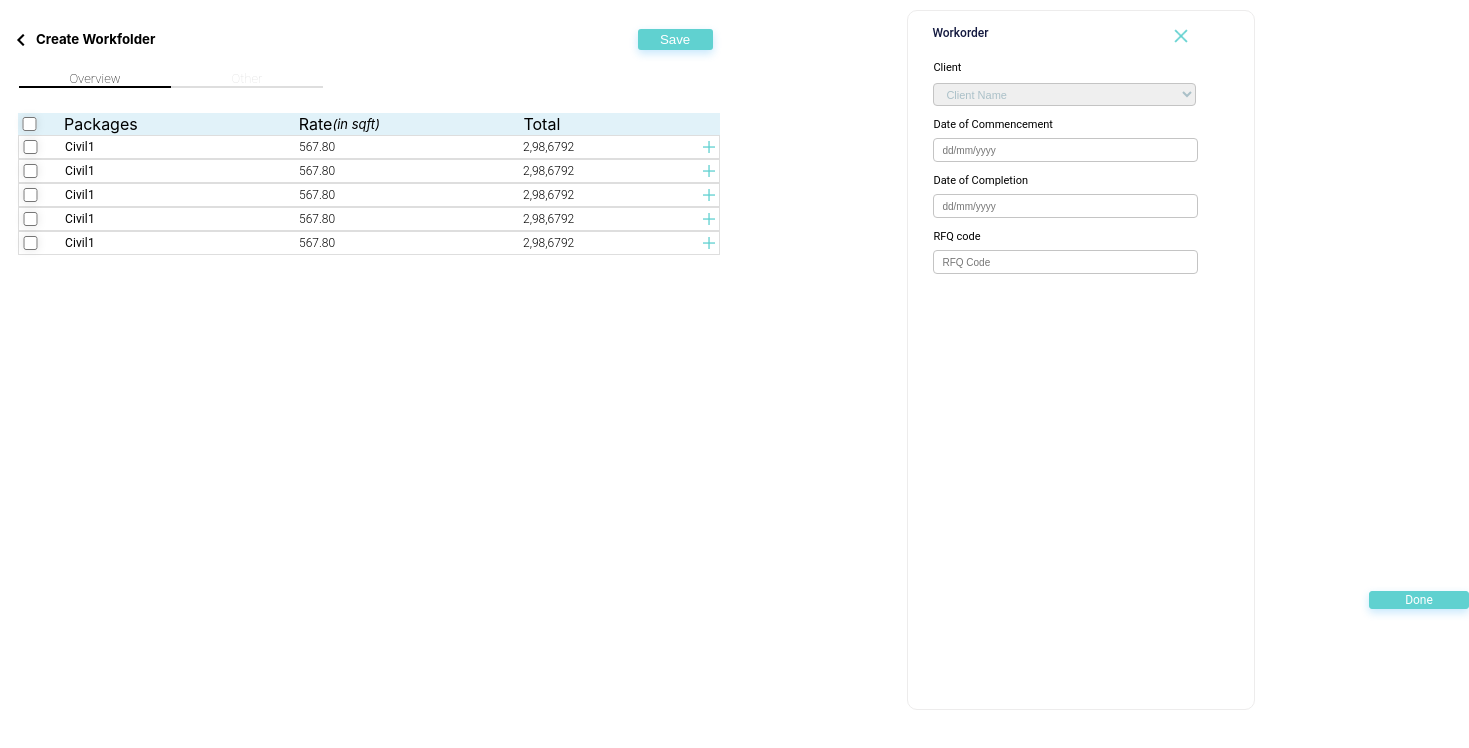
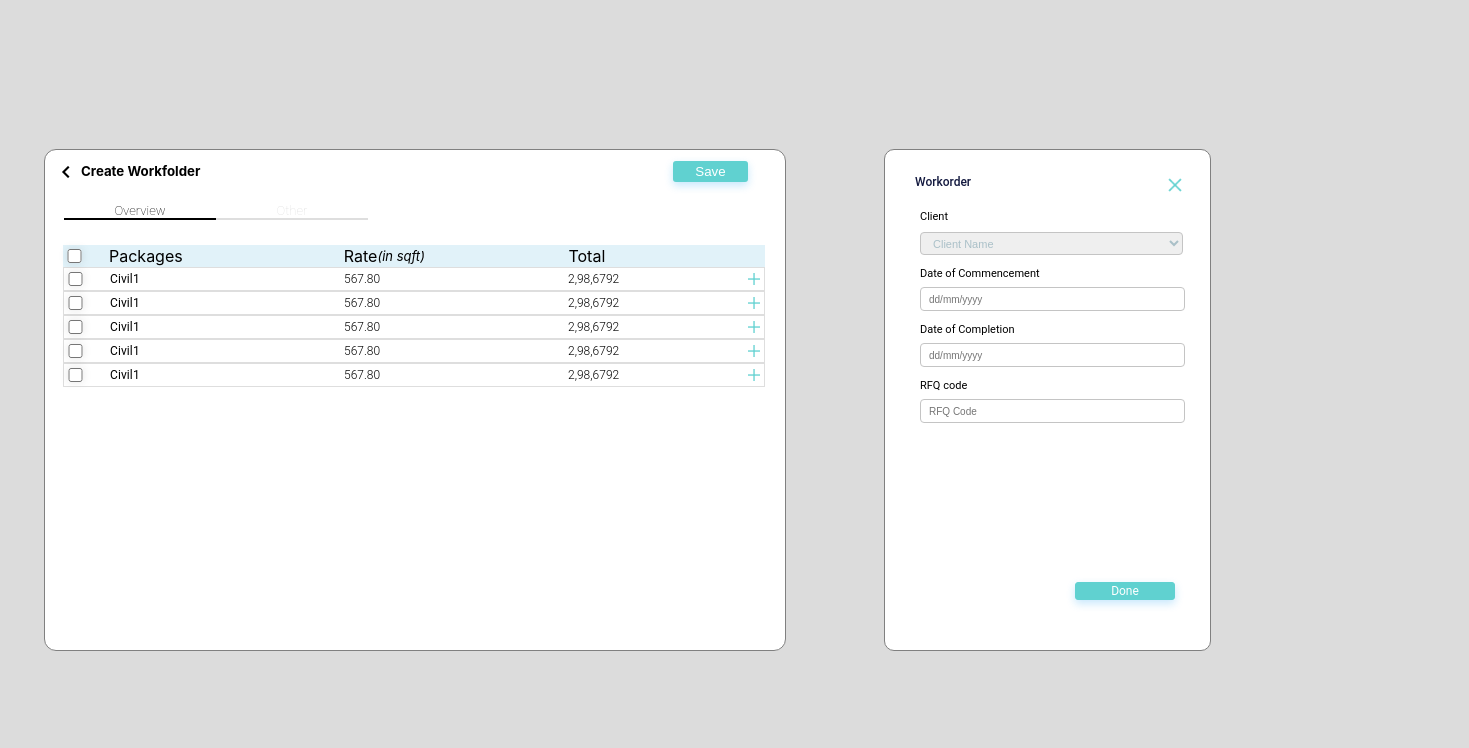
Before and after one commit to asanwal07/Assignment, a React (Create React App) app: page / in a window 1280 px wide. Shown: the top 748 px of the page, 1469 px wide, since content can reach past the window. Built offline with nearby package versions, Linux system fonts and the light colour scheme.

Commit message:
Update index.css

```diff
--- a/src/index.css
+++ b/src/index.css
@@ -1,35 +1,51 @@
 body {
   margin: 0;
-  font-family: -apple-system, BlinkMacSystemFont, 'Segoe UI', 'Roboto', 'Oxygen',
-    'Ubuntu', 'Cantarell', 'Fira Sans', 'Droid Sans', 'Helvetica Neue',
+  font-family: -apple-system, BlinkMacSystemFont, "Segoe UI", "Roboto", "Oxygen",
+    "Ubuntu", "Cantarell", "Fira Sans", "Droid Sans", "Helvetica Neue",
     sans-serif;
   -webkit-font-smoothing: antialiased;
   -moz-osx-font-smoothing: grayscale;
+  display: flex;
+  align-items: center;
+  height: 100vh;
+  width: 100vw;
+  justify-content: space-around;
+  background-color: gainsboro;
 }
 
 .MainContainer {
   display: flex;
   /* border: 2px solid yellow; */
   height: 90vh;
-  justify-content: space-between;
+  width: 100vw;
+  position: relative;
+  justify-content: space-around;
+  align-items: center;
+  /* background-color: ; */
 }
 
 .BigScreen {
   /* border: 1px solid black; */
-  width: 57%;
-  margin-top: 18px;
+  width: 720px;
+  height: 60vh;
   padding: 10px;
+  border: 1px solid gray;
+  background-color: white;
+  border-radius: 12px;
+
   /* border: 1px solid rgb(237, 236, 236); */
-
 }
 
 .SmallScreen {
-  border: 1px solid rgb(237, 236, 236);
-    width: 27%;
+  border: 1px solid gray;
+  width: fit-content;
   border-radius: 10px;
   margin: 10px;
+  background-color: white;
+  height: 60vh;
   margin-right: 25px;
-
+  position: relative;
+  padding: 10px;
 }
 
 .CreateWork {
@@ -55,13 +71,13 @@ body {
 
 .save button {
   border: 0px solid seagreen;
-  background-color: #60D1D0;
+  background-color: #60d1d0;
   border-radius: 3px;
   width: 75px;
   height: 21px;
   color: white;
-  box-shadow: 0px 3.4827635288238525px 8.7069091796875px rgba(16, 156, 241, 0.24);
-
+  box-shadow: 0px 3.4827635288238525px 8.7069091796875px
+    rgba(16, 156, 241, 0.24);
 }
 
 .save {
@@ -69,28 +85,25 @@ body {
   color: white;
 }
 
-
 .selector {
   /* border: 1px solid black; */
   display: flex;
   cursor: pointer;
   margin-left: 9px;
-  font-family: 'Roboto';
+  font-family: "Roboto";
   font-size: 13px;
   font-weight: 200;
-
 }
 
 .overview {
   border-bottom: 2px solid black;
   width: 152px;
   text-align: center;
-
 }
 
 .other {
-  color: #DEDEDE;
-  border-bottom: 2px solid #DEDEDE;
+  color: #dedede;
+  border-bottom: 2px solid #dedede;
   width: 152px;
   text-align: center;
 }
@@ -105,14 +118,13 @@ body {
   height: 22px;
 }
 
-
 .two {
   display: flex;
   margin-left: 8px;
   background-color: white;
   height: 32px;
-  border: 1px solid #DEDEDE;
-  font-family: 'Roboto';
+  border: 1px solid #dedede;
+  font-family: "Roboto";
   font-weight: 300;
   width: 700px;
   height: 22px;
@@ -137,23 +149,22 @@ body {
   width: 32%;
   display: flex;
   align-items: center;
-
 }
 
 .two .rate {
-  font-family: 'Roboto';
+  font-family: "Roboto";
   font-size: 12px;
   font-weight: 300;
 }
 
 .two .total {
-  font-family: 'Roboto';
+  font-family: "Roboto";
   font-size: 12px;
   font-weight: 300;
 }
 
 .two .content {
-  font-family: 'Roboto';
+  font-family: "Roboto";
   font-size: 12px;
   font-weight: 400;
   letter-spacing: 0.1px;
@@ -166,12 +177,9 @@ body {
 .checkbox input {
   width: 15px;
   height: 14px;
-  box-shadow: 0px 0px 10px rgba(0, 0, 0, 0.10);
+  box-shadow: 0px 0px 10px rgba(0, 0, 0, 0.1);
   cursor: pointer;
 }
-
-
-
 
 .total {
   width: 20%;
@@ -204,17 +212,17 @@ body {
 }
 
 .Content {
-      font-family: 'Roboto';
+  font-family: "Roboto";
   font-size: 12px;
   font-weight: 450;
   display: flex;
   justify-content: space-between;
-    margin: 0 48px 0 4px;
-    color: #13193F;
+  color: #13193f;
 }
 
 .Content img {
   width: 20px;
+  cursor: pointer;
 }
 
 .Client {
@@ -233,7 +241,6 @@ body {
   padding-left: 8px;
   margin-left: 5px;
   font-size: 11px;
-
 }
 
 .Client input {
@@ -244,13 +251,10 @@ body {
   padding-left: 8px;
   border: 1px solid #c4c4c4;
   border-radius: 4px;
-
 }
 
-
-
 .Client label {
-  font-family: 'Roboto';
+  font-family: "Roboto";
   font-size: 11px;
   margin-left: 5px;
   margin-bottom: 7px;
@@ -264,15 +268,15 @@ body {
   background-color: #60d1d0;
   border: 1px solid #60d1d0;
   border-radius: 3px;
-    box-shadow: 0 3.4827635288238525px 8.7069091796875px rgba(16,156,241,.24);
+  box-shadow: 0 3.4827635288238525px 8.7069091796875px rgba(16, 156, 241, 0.24);
   color: #fff;
   font-family: Roboto;
   font-size: 12px;
-    left: 1369px;
   position: absolute;
-    top: 591px;
+  right: 35px;
+  position: absolute;
+  bottom: 50px;
   width: 100px;
-
 }
 
 button {
```
Lines whose indentation alone changed are shown as unchanged.
